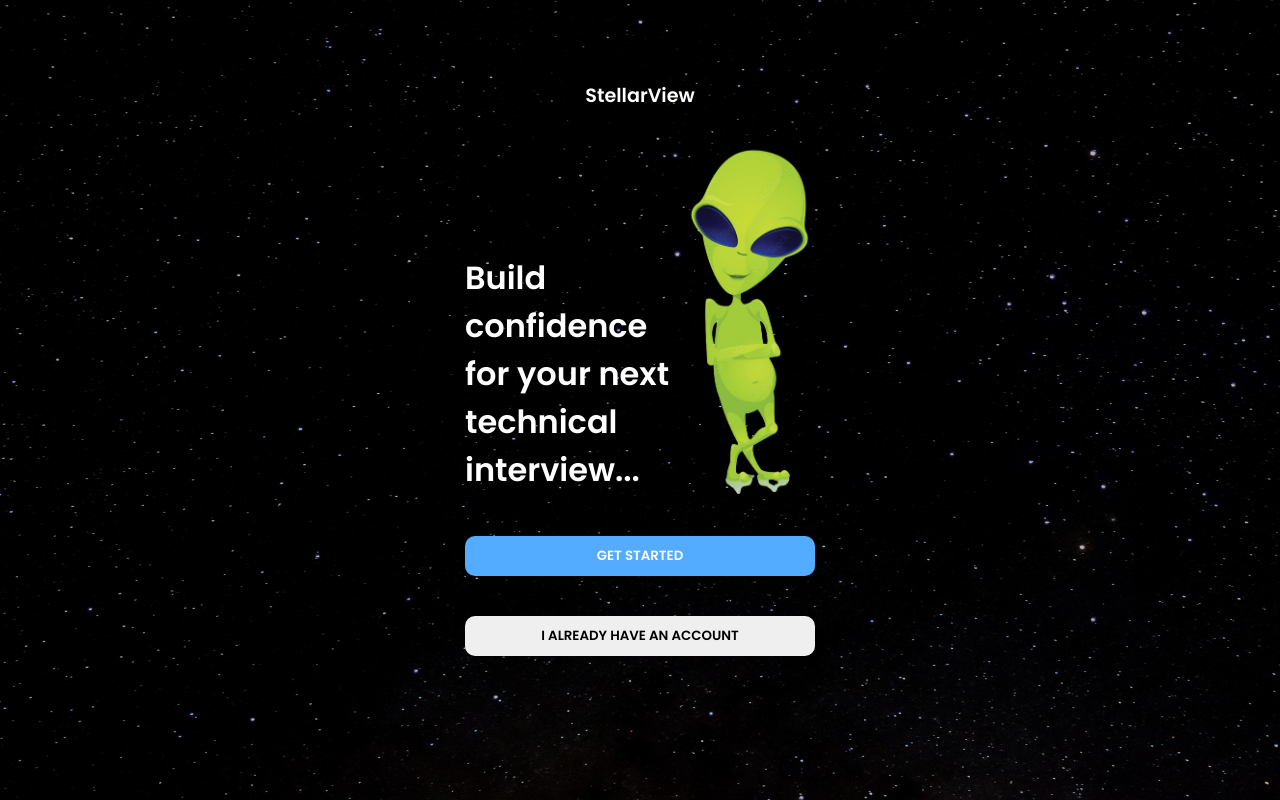
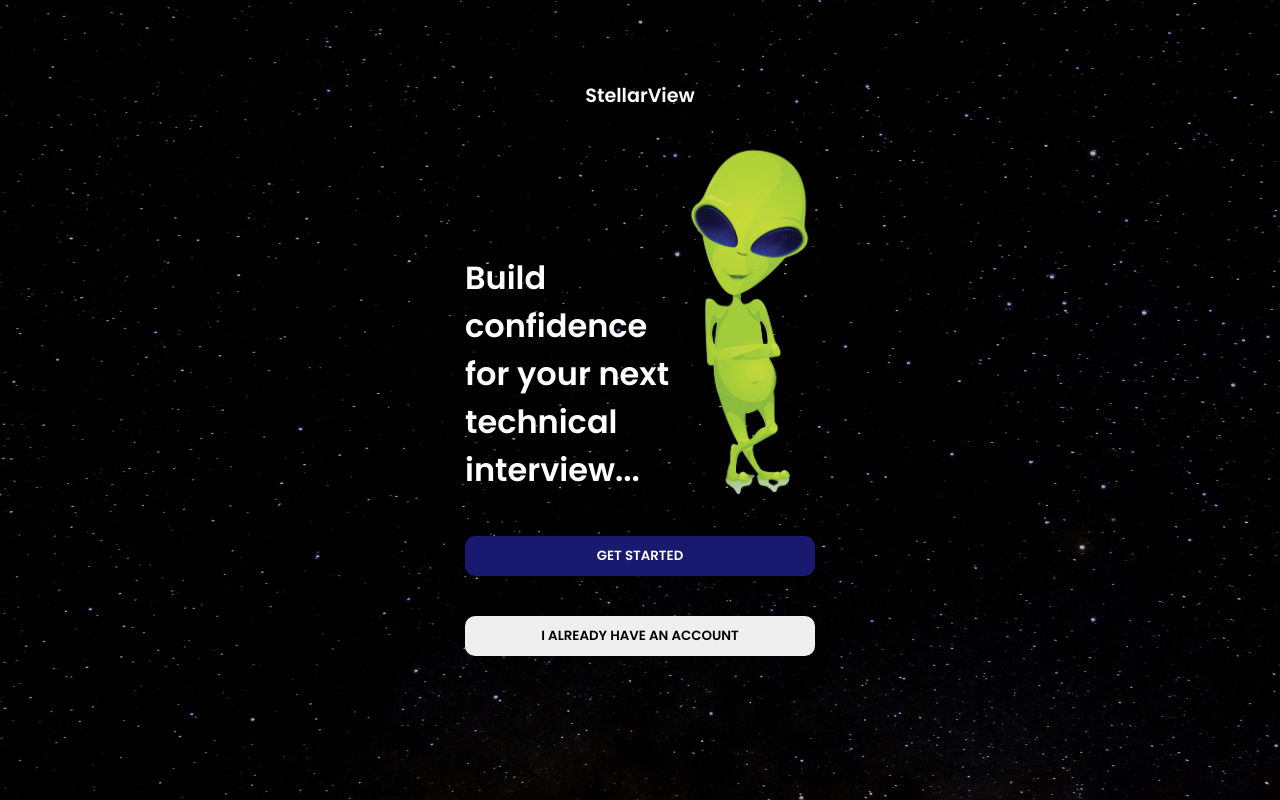
Before and after one commit to stellarview/stellarView-frontend, a React app: page /welcome in a window 1280 px wide. Built offline with nearby package versions, Linux system fonts and the light colour scheme; no server answers.

Commit message:
adding midnight blue to button

```diff
--- a/src/components/WelcomePage/Welcome.jsx
+++ b/src/components/WelcomePage/Welcome.jsx
@@ -28,7 +28,7 @@ export default function Welcome() {
       <CustomButton
         onClick={signUpRedirect}
         style={{
-          background: 'rgb(83, 172, 255)',
+          background: 'midnightblue',
           color: 'white'
         }}
       >
```
